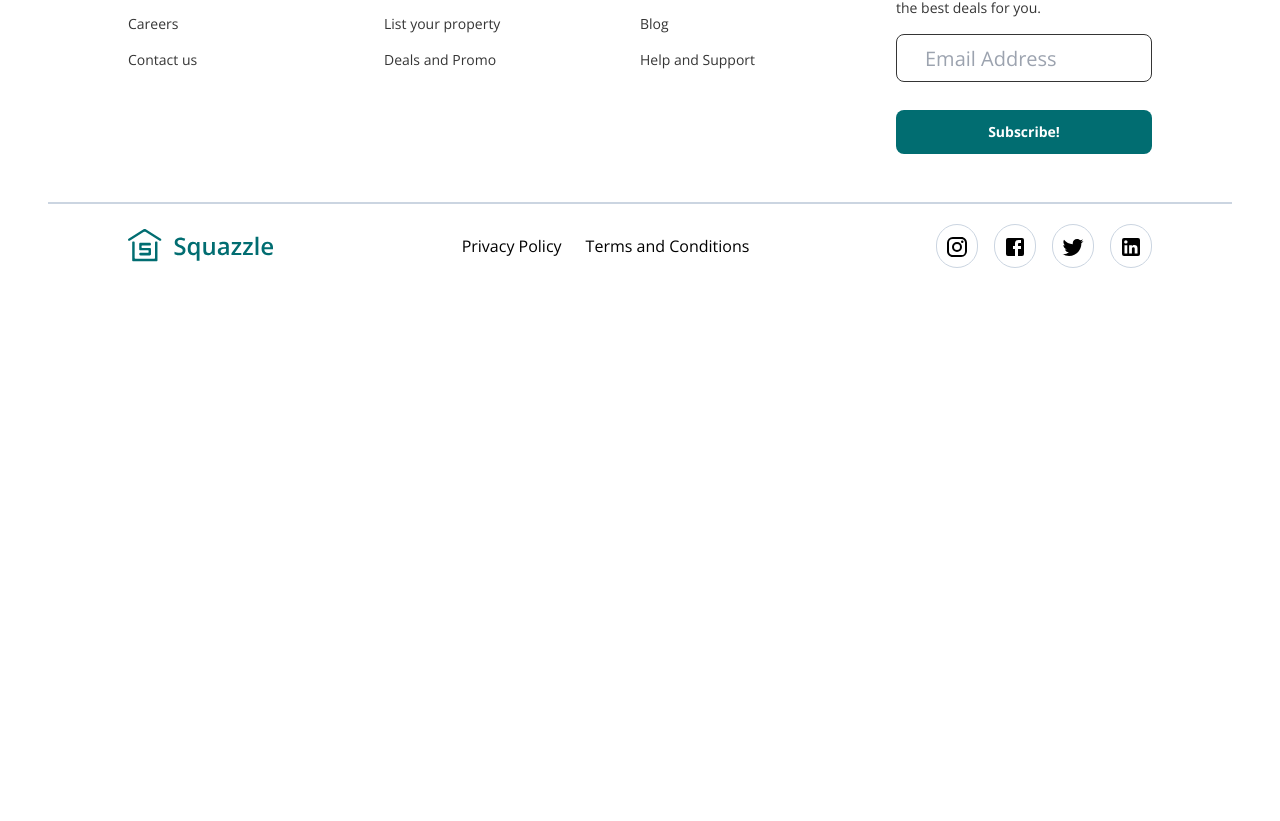
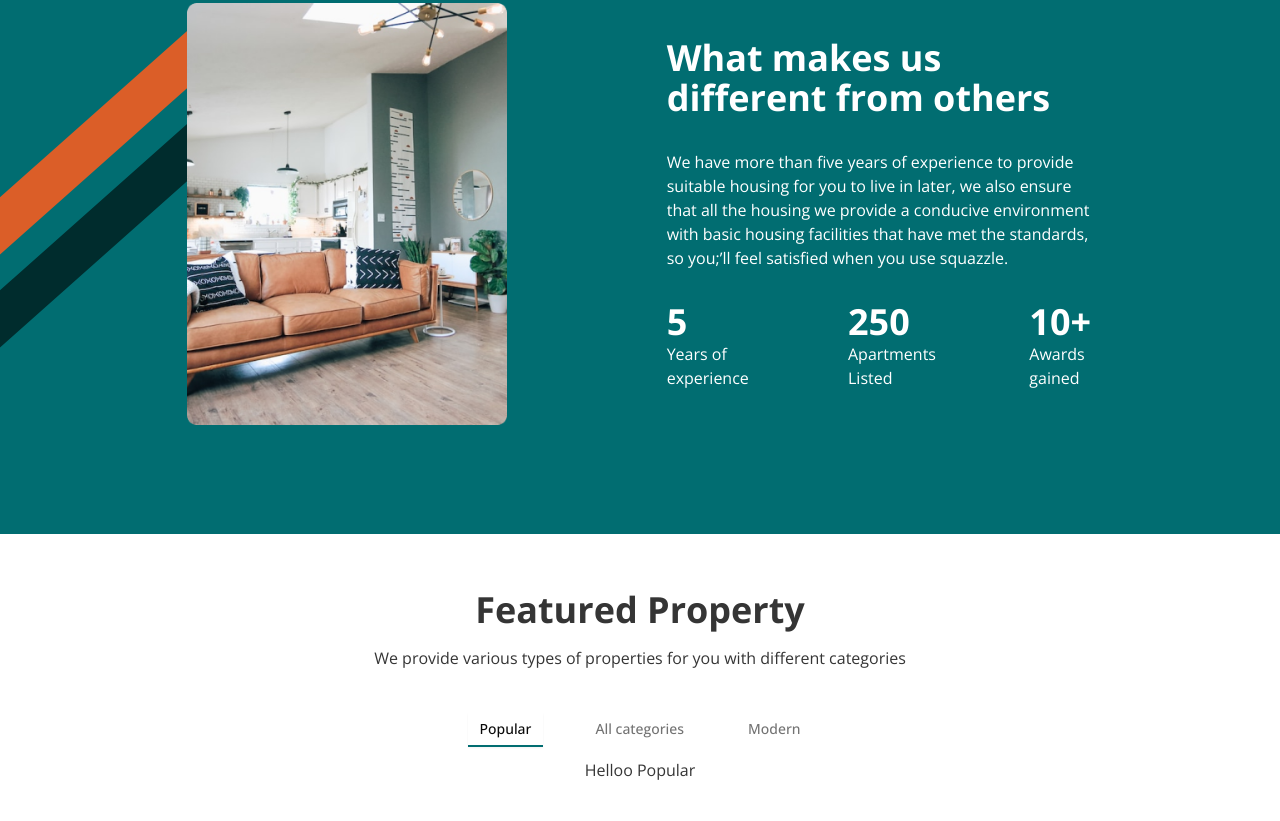
Before and after one commit to Marnin-A/Squazzle-Frontend, a Next.js app: page / in a window 1280 px wide. Shown: the part 979-1800 px from the top of the page. Before the commit the page ends 1315 px from the top, so only its background shows below. Built offline with nearby package versions, Linux system fonts and the light colour scheme; no server answers.

Commit message:
feat: Add selling point and featued property tabs

```diff
--- a/src/app/globals.css
+++ b/src/app/globals.css
@@ -89,6 +89,11 @@
 	background-size: cover;
 	background-position: 50% 50%;
 }
+.sellingPoints-bg {
+	background-image: url(../../public/orange-and-green-stripes.svg);
+	background-repeat: no-repeat;
+	background-position: 0% 50%;
+}
 @media (width < 768px) {
 	.auth-bg {
 		background: none;
--- a/src/app/page.tsx
+++ b/src/app/page.tsx
@@ -1,68 +1,17 @@
-"use client";
-import FilterListIcon from "@mui/icons-material/FilterList";
-import SearchIcon from "@mui/icons-material/Search";
-import InputBase from "@mui/material/InputBase";
+import Hero from "@/components/landing_page/hero";
 import Footer from "@/components/footer";
 import NavBar from "@/components/navBar";
-import Image from "next/image";
-import Link from "next/link";
-import DatePickerWithRange from "@/components/landing_page/DateRangeCalender";
+import SellingPoints from "@/components/landing_page/sellingPoints";
+import FeaturedProperty from "@/components/landing_page/featuredProperty";
 
 export default function Home() {
 	return (
 		<>
 			<NavBar />
 			<main className="flex min-h-screen flex-col justify-start text-body-text">
-				<section className="flex items-start w-full">
-					<div className="flex flex-col p-[10%] gap-9 flex-grow">
-						<h1 className="text-5xl font-bold max-w-[500px]">
-							The easiest way to find the property of your choice
-						</h1>
-						<p className="text-body-text-green">
-							We provide various property models for you at affordable prices
-							and the best quality
-						</p>
-
-						<div className="flex mr-[-300px] z-10">
-							<div className=" flex items-center gap-3 bg-[#F5F5F5]/[0.8] rounded-lg p-8">
-								{/* Search Input */}
-								<div className="flex items-center gap-1 min-w-[200px] p-3 rounded-lg bg-white border border-slate-400">
-									<SearchIcon color="inherit" />
-									<InputBase
-										placeholder="Search by state or town"
-										inputProps={{ "aria-label": "Search by state or town" }}
-									/>
-								</div>
-								<div className="w-[2px] h-[40px] bg-primary-green "></div>
-								{/* Date Input */}
-								<DatePickerWithRange />
-								{/* Search Button */}
-								<button className="flex items-center py-4 px-12 text-primary-lightgreen font-semibold bg-primary-green rounded-lg">
-									Search
-								</button>
-							</div>
-							<button className="m-8 py-3 px-4 rounded-lg bg-white">
-								<FilterListIcon color="success" />
-							</button>
-						</div>
-						<Link
-							className="flex items-center text-lg text-primary-green gap-2"
-							href="/accommodations"
-						>
-							Explore our properties Now{" "}
-							<Image
-								src="/diagonal-arrow.svg"
-								alt="Diagonal Arrow"
-								width={15}
-								height={13}
-								placeholder="empty"
-								priority={false}
-								className="w-min h-auto"
-							/>
-						</Link>
-					</div>
-					<div className="landing-page-bg w-1/3 h-screen"></div>
-				</section>
+				<Hero />
+				<SellingPoints />
+				<FeaturedProperty />
 			</main>
 			<Footer />
 		</>
--- /dev/null
+++ b/src/components/landing_page/featuredProperty.tsx
@@ -0,0 +1,20 @@
+import React from "react";
+import BasicTabs from "../tabPanel";
+
+export default function FeaturedProperty() {
+	return (
+		<section className="mt-14 flex flex-col items-center text-center">
+			<h1 className="text-4xl font-bold mb-4">Featured Property</h1>
+			<p>
+				We provide various types of properties for you with different categories
+			</p>
+			<BasicTabs content={tabContent} className="mt-10" />
+		</section>
+	);
+}
+
+const tabContent = [
+	{ label: "Popular", panel: <>Helloo Popular</> },
+	{ label: "All categories", panel: <>Helloo All Cats</> },
+	{ label: "Modern", panel: <>Helloo Modern</> },
+];
--- /dev/null
+++ b/src/components/landing_page/hero.tsx
@@ -0,0 +1,62 @@
+import DatePickerWithRange from "@/components/landing_page/DateRangeCalender";
+import FilterListIcon from "@mui/icons-material/FilterList";
+import SearchIcon from "@mui/icons-material/Search";
+import InputBase from "@mui/material/InputBase";
+import Image from "next/image";
+import Link from "next/link";
+import React from "react";
+
+export default function Hero() {
+	return (
+		<section className="flex items-start w-full">
+			<div className="flex flex-col p-[10%] gap-9 flex-grow">
+				<h1 className="text-5xl font-bold max-w-[500px]">
+					The easiest way to find the property of your choice
+				</h1>
+				<p className="text-body-text-green">
+					We provide various property models for you at affordable prices and
+					the best quality
+				</p>
+
+				<div className="flex mr-[-300px] z-10">
+					<div className=" flex items-center gap-3 bg-[#F5F5F5]/[0.8] rounded-lg p-8">
+						{/* Search Input */}
+						<div className="flex items-center gap-1 min-w-[200px] p-3 rounded-lg bg-white border border-slate-400">
+							<SearchIcon color="inherit" />
+							<InputBase
+								placeholder="Search by state or town"
+								inputProps={{ "aria-label": "Search by state or town" }}
+							/>
+						</div>
+						<div className="w-[2px] h-[40px] bg-primary-green "></div>
+						{/* Date Input */}
+						<DatePickerWithRange />
+						{/* Search Button */}
+						<button className="flex items-center py-4 px-12 text-primary-lightgreen font-semibold bg-primary-green rounded-lg">
+							Search
+						</button>
+					</div>
+					<button className="m-8 py-3 px-4 rounded-lg bg-white">
+						<FilterListIcon color="success" />
+					</button>
+				</div>
+				<Link
+					className="flex items-center text-lg text-primary-green gap-2"
+					href="/accommodations"
+				>
+					Explore our properties Now{" "}
+					<Image
+						src="/diagonal-arrow.svg"
+						alt="Diagonal Arrow"
+						width={15}
+						height={13}
+						placeholder="empty"
+						priority={false}
+						className="w-min h-auto"
+					/>
+				</Link>
+			</div>
+			<div className="landing-page-bg w-1/3 h-screen"></div>
+		</section>
+	);
+}
--- /dev/null
+++ b/src/components/landing_page/sellingPoints.tsx
@@ -0,0 +1,44 @@
+import Image from "next/image";
+import React from "react";
+
+export default function SellingPoints() {
+	return (
+		<section className="sellingPoints-bg h-[80dvh] bg-primary-green text-white flex items-center justify-center gap-40">
+			<Image
+				src="/Selling-Points.png"
+				alt="Diagonal Arrow"
+				width={385}
+				height={507}
+				placeholder="empty"
+				priority={false}
+				className="w-3/12 h-auto min-w-[285px]"
+			/>
+			<aside className="flex flex-col w-1/3 gap-8">
+				<h1 className="text-4xl font-bold">
+					What makes us different from others
+				</h1>
+				<p>
+					We have more than five years of experience to provide suitable housing
+					for you to live in later, we also ensure that all the housing we
+					provide a conducive environment with basic housing facilities that
+					have met the standards, so you;’ll feel satisfied when you use
+					squazzle.
+				</p>
+				<div className="flex items-center justify-between">
+					<span className="w-16">
+						<div className="text-4xl font-semibold">5</div>{" "}
+						<div>Years of experience</div>
+					</span>
+					<span className="w-16">
+						<div className="text-4xl font-semibold">250</div>{" "}
+						<div>Apartments Listed</div>
+					</span>
+					<span className="w-16">
+						<div className="text-4xl font-semibold">10+</div>{" "}
+						<div>Awards gained</div>
+					</span>
+				</div>
+			</aside>
+		</section>
+	);
+}
--- /dev/null
+++ b/src/components/tabPanel.tsx
@@ -0,0 +1,25 @@
+import { Tabs, TabsContent, TabsList, TabsTrigger } from "@/components/ui/tabs";
+
+type BasicTabsProps = {
+	content: Array<{ label: string; panel: React.JSX.Element }>;
+	className?: string;
+};
+
+export default function BasicTabs({ content, className }: BasicTabsProps) {
+	return (
+		<Tabs defaultValue={content[0].label} className={className}>
+			<TabsList className="gap-10">
+				{content.map((item) => (
+					<TabsTrigger key={item.label} value={item.label}>
+						{item.label}
+					</TabsTrigger>
+				))}
+			</TabsList>
+			{content.map((item) => (
+				<TabsContent key={item.label} value={item.label}>
+					{item.panel}
+				</TabsContent>
+			))}
+		</Tabs>
+	);
+}
--- /dev/null
+++ b/src/components/ui/tabs.tsx
@@ -0,0 +1,54 @@
+"use client";
+
+import * as React from "react";
+import * as TabsPrimitive from "@radix-ui/react-tabs";
+import { cn } from "@/lib/utils";
+
+const Tabs = TabsPrimitive.Root;
+
+const TabsList = React.forwardRef<
+	React.ElementRef<typeof TabsPrimitive.List>,
+	React.ComponentPropsWithoutRef<typeof TabsPrimitive.List>
+>(({ className, ...props }, ref) => (
+	<TabsPrimitive.List
+		ref={ref}
+		className={cn(
+			"inline-flex h-10 items-center justify-center p-1 text-muted-foreground",
+			className
+		)}
+		{...props}
+	/>
+));
+TabsList.displayName = TabsPrimitive.List.displayName;
+
+const TabsTrigger = React.forwardRef<
+	React.ElementRef<typeof TabsPrimitive.Trigger>,
+	React.ComponentPropsWithoutRef<typeof TabsPrimitive.Trigger>
+>(({ className, ...props }, ref) => (
+	<TabsPrimitive.Trigger
+		ref={ref}
+		className={cn(
+			"inline-flex items-center justify-center whitespace-nowrap px-3 py-1.5 text-sm font-medium ring-offset-background transition-all focus-visible:outline-none focus-visible:ring-2 focus-visible:ring-ring focus-visible:ring-offset-2 disabled:pointer-events-none disabled:opacity-50 data-[state=active]:border-b-primary-green border-transparent border-b-2 data-[state=active]:text-foreground data-[state=active]:shadow-sm",
+			className
+		)}
+		{...props}
+	/>
+));
+TabsTrigger.displayName = TabsPrimitive.Trigger.displayName;
+
+const TabsContent = React.forwardRef<
+	React.ElementRef<typeof TabsPrimitive.Content>,
+	React.ComponentPropsWithoutRef<typeof TabsPrimitive.Content>
+>(({ className, ...props }, ref) => (
+	<TabsPrimitive.Content
+		ref={ref}
+		className={cn(
+			"mt-2 ring-offset-background focus-visible:outline-none focus-visible:ring-2 focus-visible:ring-ring focus-visible:ring-offset-2",
+			className
+		)}
+		{...props}
+	/>
+));
+TabsContent.displayName = TabsPrimitive.Content.displayName;
+
+export { Tabs, TabsList, TabsTrigger, TabsContent };
```
Also changed, not shown: package.json (+15 -5 lines), public/Selling-Points.png (added), public/orange-and-green-stripes.svg (added).
